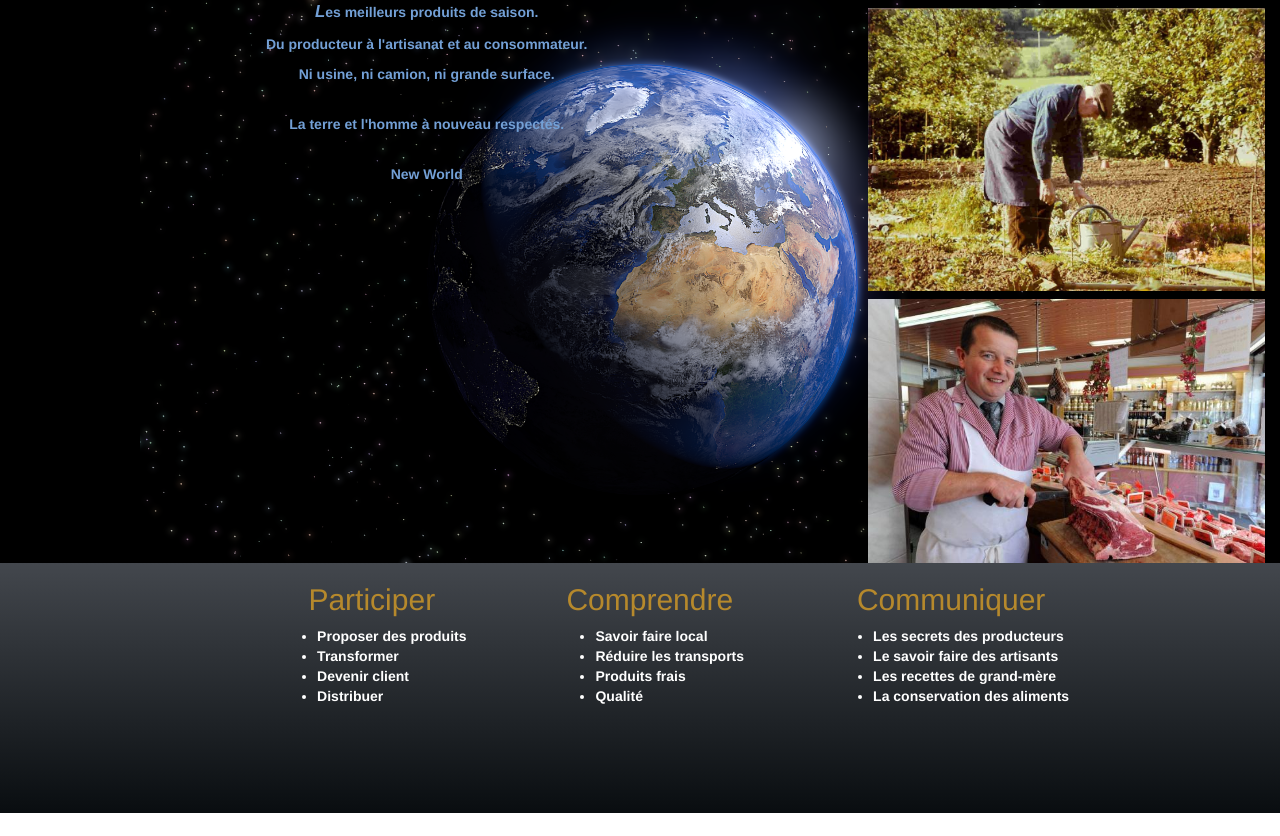
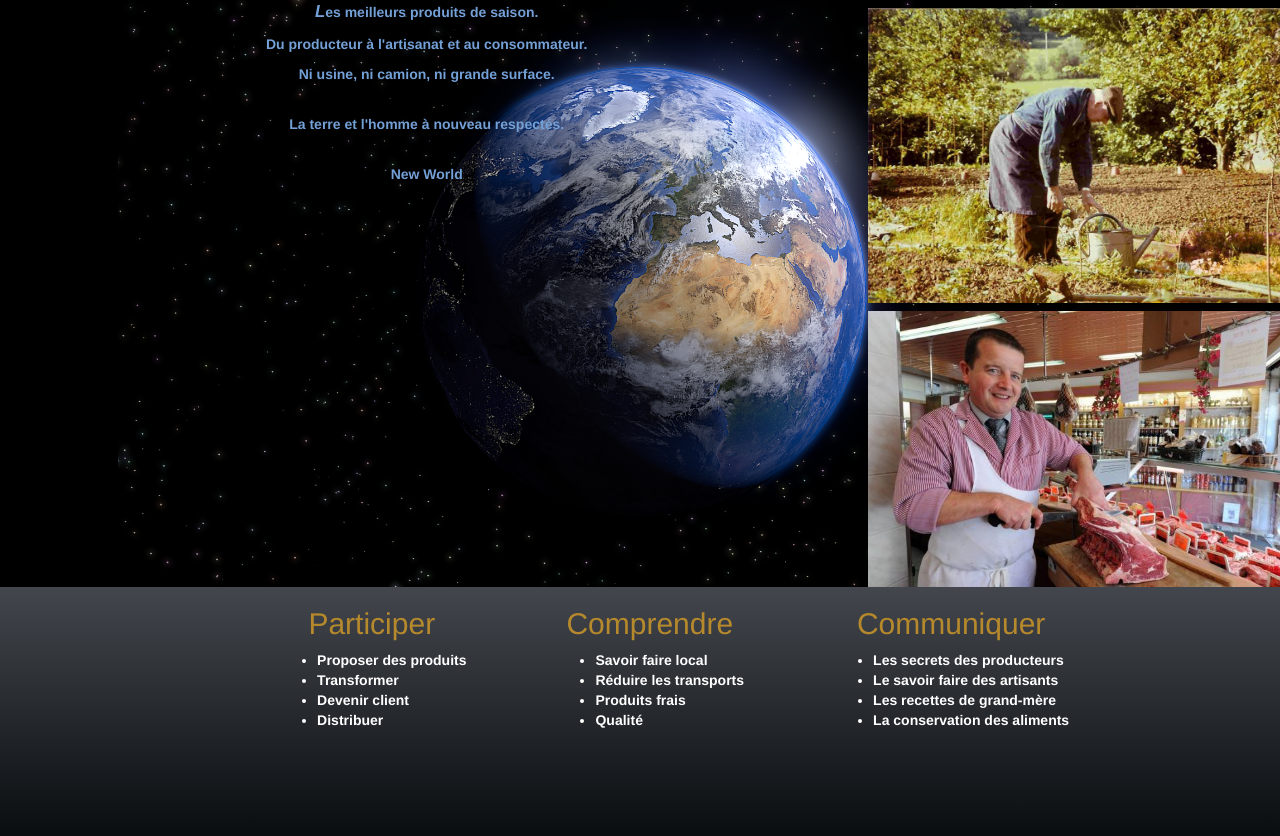
Before and after one commit to Adapix/newWorld, a PHP site: page / in a window 1280 px wide. Shown: the part 95-931 px from the top of the page. Run offline with PHP 8.4, Linux system fonts and the light colour scheme.

Commit message:
Adjust max-width images

```diff
--- a/css/style.css
+++ b/css/style.css
@@ -128,7 +128,8 @@ a{
 }
 
 .image_accueil{
-	max-width: 100%;
+	max-width: 414px;
+	max-height: 610px;
 	display: block;
 	padding-top: 8px;
 }
--- a/vues/index.php
+++ b/vues/index.php
@@ -7,7 +7,7 @@
 		<p class="">New World</p>
 	</section>
 	<section class="col-md-4">
-		<img  class="image_accueil" src="images/jardinier-a-larrosoir.jpg">
-		<img  class="image_accueil" src="images/boucher.jpg">
+		<img  class="img-responsive image_accueil" src="images/jardinier-a-larrosoir.jpg">
+		<img  class="img-responsive image_accueil" src="images/boucher.jpg">
 	</section>
 </div>
```
